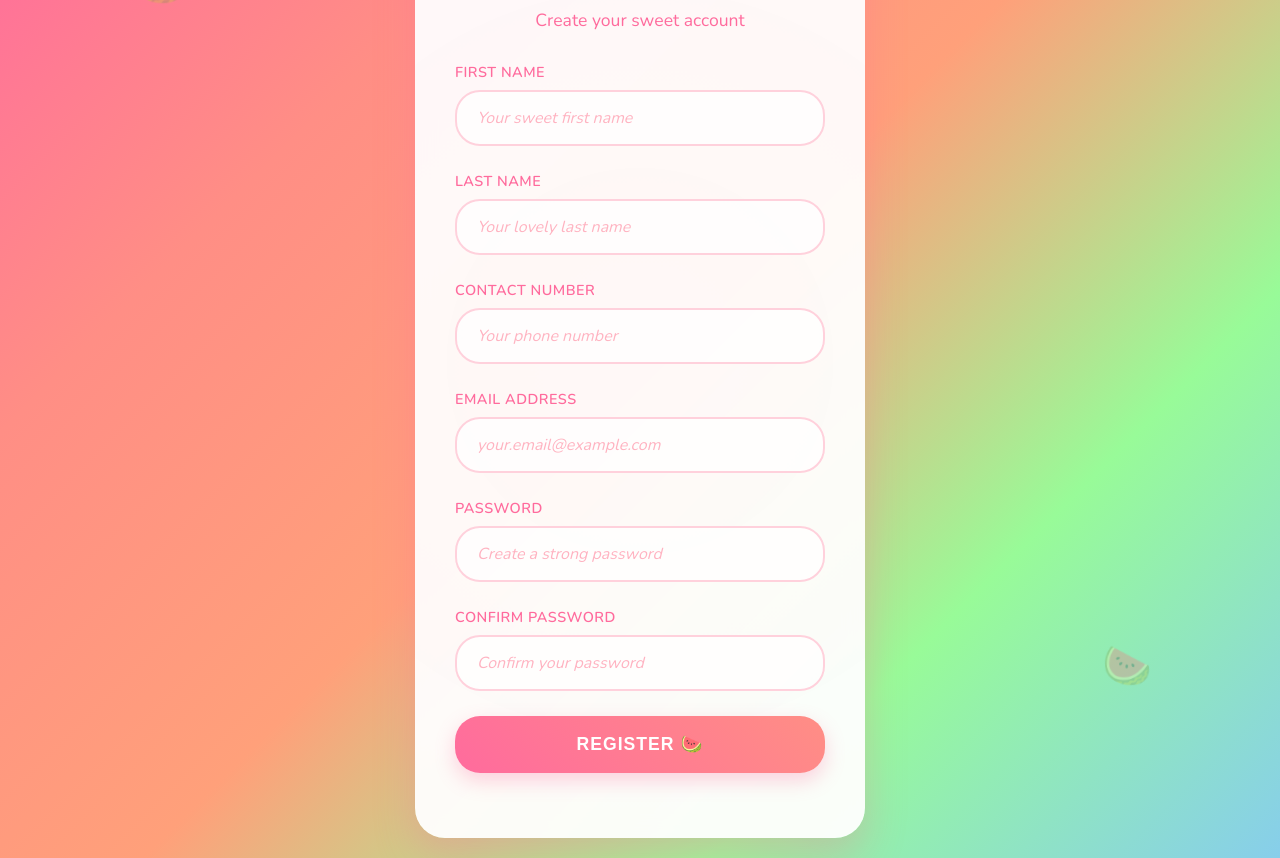
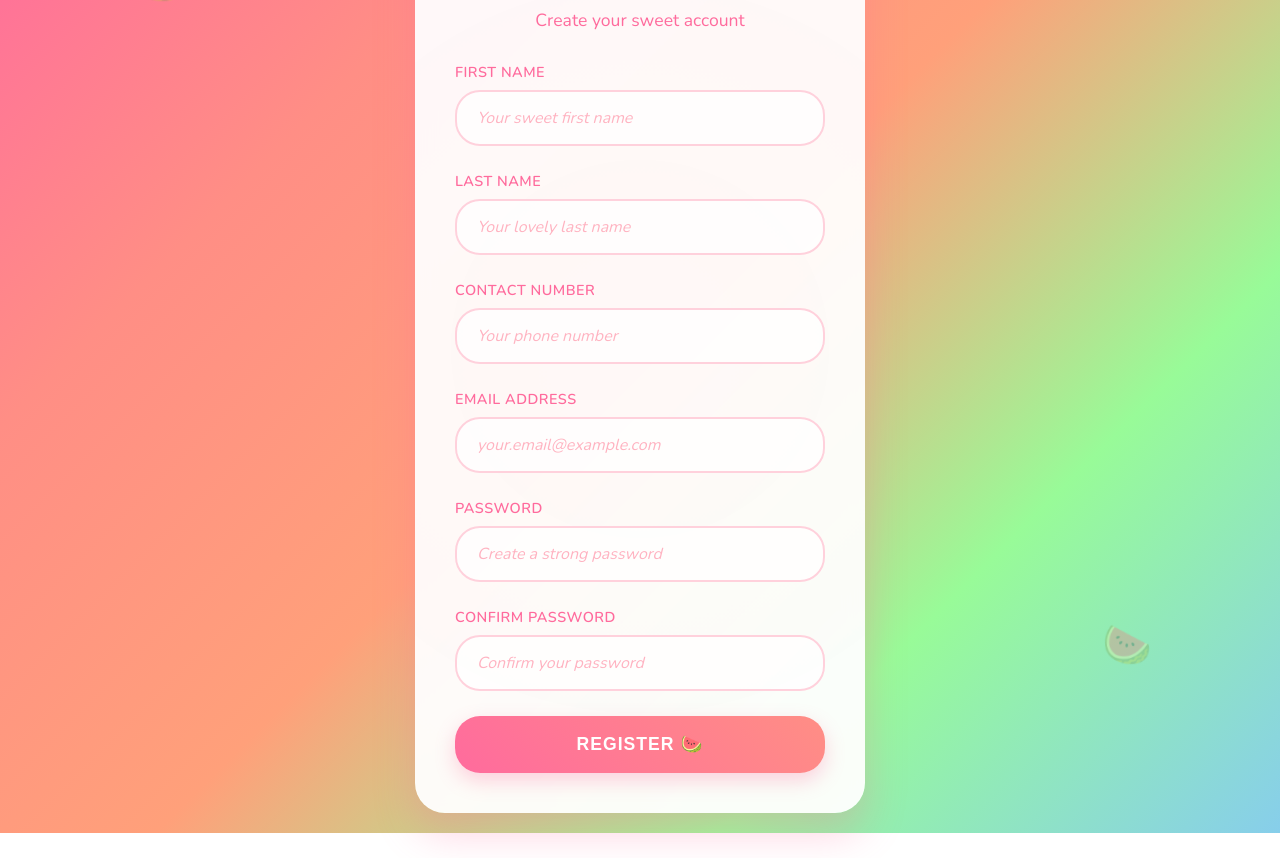
Before and after one commit to kkeurri/sample, a website: page public/index.html in a window 1280 px wide. Shown: the part 136-994 px from the top of the page. After the commit the page ends 969 px from the top, so only its background shows below. Drawn offline with nearby package versions, Linux system fonts and the light colour scheme.

Commit message:
Update index.html

```diff
--- a/public/index.html
+++ b/public/index.html
@@ -267,7 +267,7 @@
     }
   </style>
   <script>
-    emailjs.init("zrRVtOLUsDNw7GQ-h"); // Replace with your EmailJS public key
+    emailjs.init("YOUR_PUBLIC_KEY"); // Replace with your EmailJS public key
 
     function sendWelcomeEmail(email, name) {
       emailjs.send("service_h4o18xj", "welcome", {
@@ -401,6 +401,11 @@
           <input type="password" id="confirm_password" placeholder="Confirm your password" required>
         </div>
 
-        <div class="form-group">
-  <button type="submit" id="submit-btn">Register 🍉</button>
-</div>
+        <button type="submit" id="submit-btn">Register 🍉</button>
+      </form>
+
+      <div id="message"></div>
+    </div>
+  </div>
+</body>
+</html>
```
